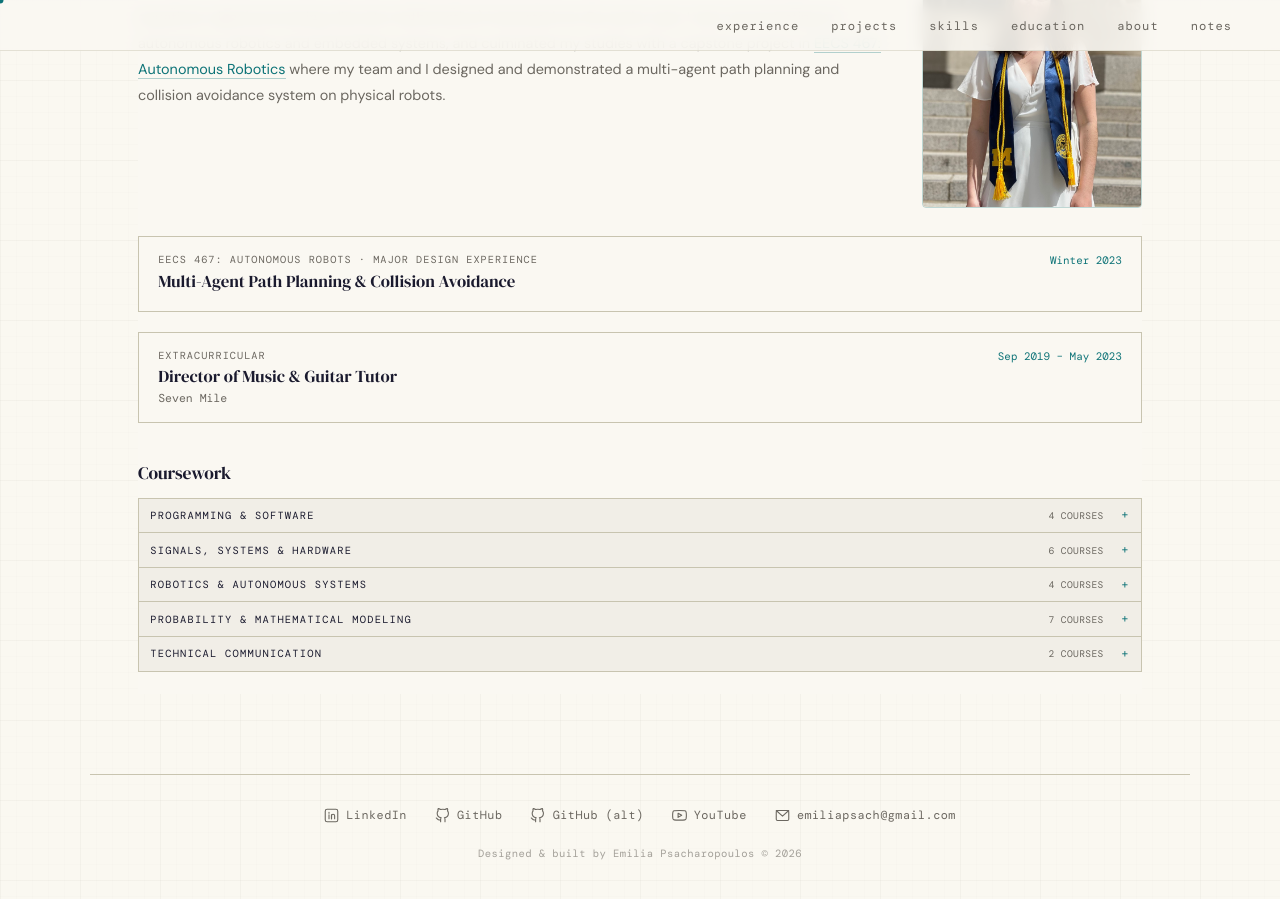
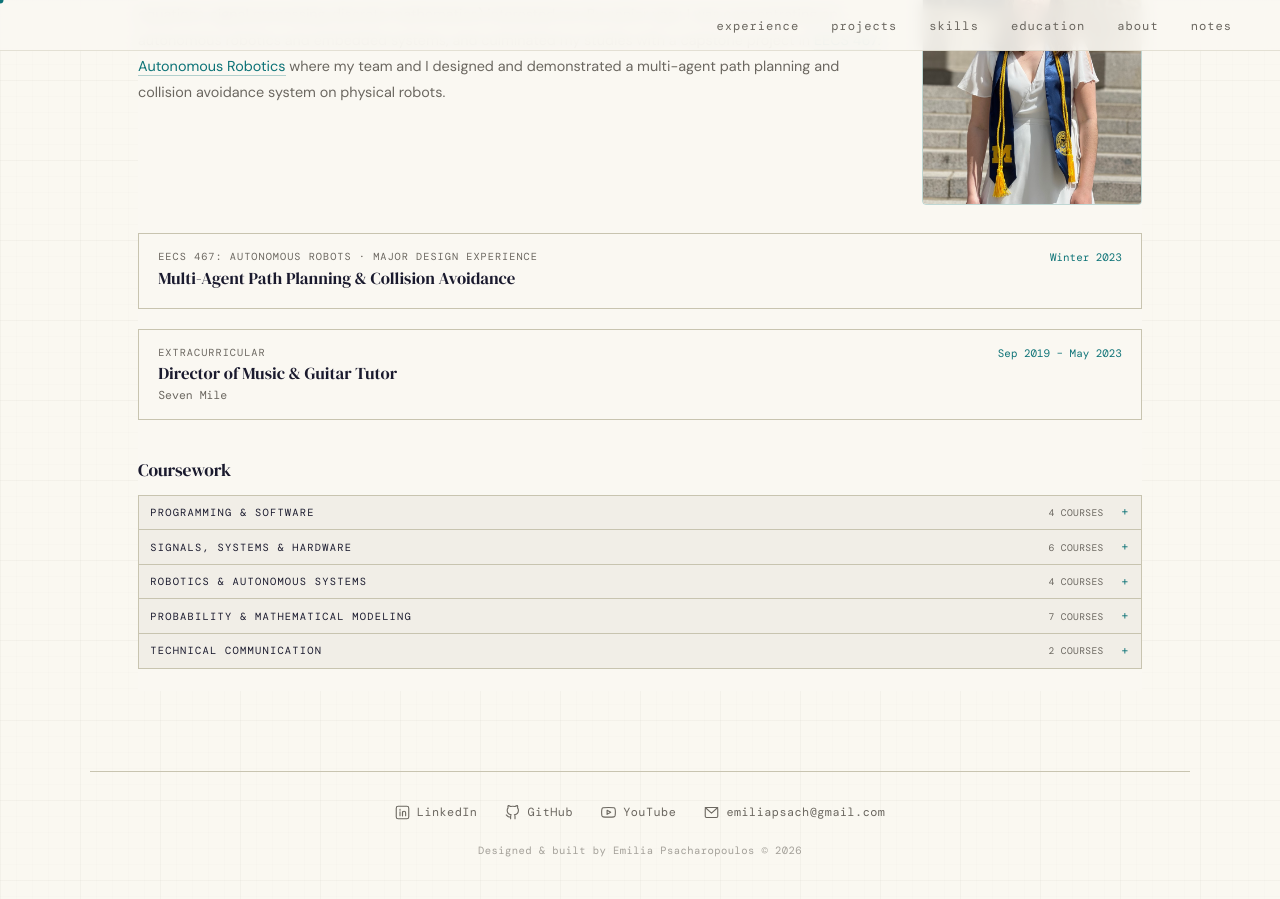
Before and after one commit to EmiliaPsacharopoulos/EmiliaPsacharopoulos.github.io, a Jekyll site: the page built from index.html, in a window 1280 px wide and 900 px high, scrolled down 4273 px. Built offline with Jekyll 4.4.1, drawn with Linux system fonts in a browser that asks for light colours.

Commit message:
removing alt github

```diff
--- a/_includes/footer.html
+++ b/_includes/footer.html
@@ -8,10 +8,6 @@
       <a href="https://github.com/EmiliaPsach" target="_blank" class="footer-link" aria-label="GitHub">
         <svg viewBox="0 0 24 24" fill="none" stroke="currentColor" stroke-width="1.75" stroke-linecap="round" stroke-linejoin="round"><path d="M9 19c-5 1.5-5-2.5-7-3m14 6v-3.87a3.37 3.37 0 0 0-.94-2.61c3.14-.35 6.44-1.54 6.44-7A5.44 5.44 0 0 0 20 4.77 5.07 5.07 0 0 0 19.91 1S18.73.65 16 2.48a13.38 13.38 0 0 0-7 0C6.27.65 5.09 1 5.09 1A5.07 5.07 0 0 0 5 4.77a5.44 5.44 0 0 0-1.5 3.78c0 5.42 3.3 6.61 6.44 7A3.37 3.37 0 0 0 9 18.13V22"/></svg>
         GitHub
-      </a>
-      <a href="https://github.com/EmiliaPsacharopoulos" target="_blank" class="footer-link" aria-label="GitHub (alt)">
-        <svg viewBox="0 0 24 24" fill="none" stroke="currentColor" stroke-width="1.75" stroke-linecap="round" stroke-linejoin="round"><path d="M9 19c-5 1.5-5-2.5-7-3m14 6v-3.87a3.37 3.37 0 0 0-.94-2.61c3.14-.35 6.44-1.54 6.44-7A5.44 5.44 0 0 0 20 4.77 5.07 5.07 0 0 0 19.91 1S18.73.65 16 2.48a13.38 13.38 0 0 0-7 0C6.27.65 5.09 1 5.09 1A5.07 5.07 0 0 0 5 4.77a5.44 5.44 0 0 0-1.5 3.78c0 5.42 3.3 6.61 6.44 7A3.37 3.37 0 0 0 9 18.13V22"/></svg>
-        GitHub (alt)
       </a>
       <a href="https://www.youtube.com/@emiliapsacharopoulos9908" target="_blank" class="footer-link" aria-label="YouTube">
         <svg viewBox="0 0 24 24" fill="none" stroke="currentColor" stroke-width="1.75" stroke-linecap="round" stroke-linejoin="round"><path d="M22.54 6.42a2.78 2.78 0 0 0-1.94-2C18.88 4 12 4 12 4s-6.88 0-8.6.46a2.78 2.78 0 0 0-1.94 2A29 29 0 0 0 1 11.75a29 29 0 0 0 .46 5.33A2.78 2.78 0 0 0 3.4 19c1.72.46 8.6.46 8.6.46s6.88 0 8.6-.46a2.78 2.78 0 0 0 1.94-2 29 29 0 0 0 .46-5.25 29 29 0 0 0-.46-5.33z"/><polygon points="9.75 15.02 15.5 11.75 9.75 8.48 9.75 15.02"/></svg>
--- a/_layouts/default.html
+++ b/_layouts/default.html
@@ -24,7 +24,7 @@
   "jobTitle": "Software Engineer",
   "sameAs": [
     "https://www.linkedin.com/in/emiliapsacharopoulos",
-    "https://github.com/EmiliaPsacharopoulos"
+    "https://github.com/EmiliaPsach"
   ]
 }
 </script>
```
